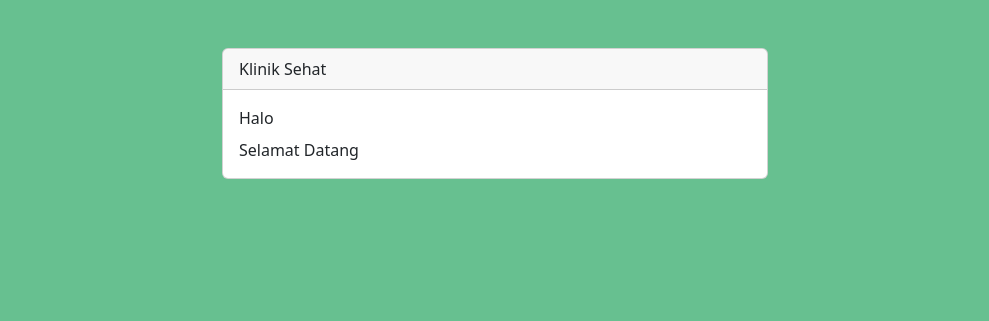
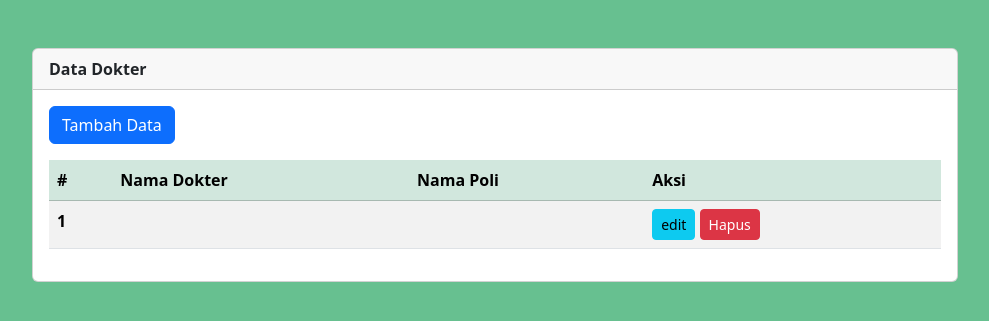
Before and after one commit to ihwanariga07/prakom2025, a PHP site: page /dokter/index.php in a window 1280 px wide. Shown: the part 66-387 px from the top of the page, without its empty margins (145-1134 px from the left). Run offline with PHP 8.4, Linux system fonts and the light colour scheme; tables that the repository leaves empty or names only in its code hold one stand-in row (values such as "Sample post"); data that the repository does not hold is empty.

Commit message:
membuat index dokter

```diff
--- /dev/null
+++ b/admin/dokter/index.php
@@ -0,0 +1,100 @@
+<!DOCTYPE html>
+<html lang="en">
+
+<head>
+    <meta charset="UTF-8">
+    <meta name="viewport" content="width=device-width, initial-scale=1.0">
+    <title>Klinik Sehat</title>
+    <link href="https://cdn.jsdelivr.net/npm/bootstrap@5.3.8/dist/css/bootstrap.min.css" rel="stylesheet"
+        integrity="sha384-sRIl4kxILFvY47J16cr9ZwB07vP4J8+LH7qKQnuqkuIAvNWLzeN8tE5YBujZqJLB" crossorigin="anonymous">
+</head>
+
+<body style="background-color: #67C090;">
+    <?php
+    include('../navbar.php');
+    ?>
+    <div class="container">
+        <!-- disini kontennya -->
+        <div class="row">
+            <div class="col-10 m-auto mt-5">
+                <div class="card">
+                    <div class="card-header">
+                        <b>Data Dokter</b>
+                    </div>
+                    <div class="card-body">
+                        <a href="form.php" class="btn btn-primary">Tambah Data</a>
+                        <table class="table mt-3 table-striped ">
+                            <thead>
+                                <tr class="table-success">
+                                    <th scope="col">#</th>
+                                    <th scope="col">Nama Dokter</th>
+                                    <th scope="col">Nama Poli</th>
+                                    <th scope="col">Aksi</th>
+                                </tr>
+                            </thead>
+                            <tbody>
+                                <?php
+                                #1. koneksi
+                                include('../koneksi.php');
+
+                                #2. menuliskan query
+                                $qry = "SELECT * FROM dokter INNER JOIN poli ON dokter.Poli_ID = poli.Poli_ID ORDER BY dokter.Dokter_ID ASC";
+
+                                #3. menjalankan query
+                                $result = mysqli_query($koneksi, $qry);
+
+                                #4. melakukan looping data Dokter
+                                $nomor = 1;
+                                foreach ($result as $row) {
+
+                                        ?>
+                                    <tr>
+                                        <th scope="row"><?= $nomor++ ?></th>
+                                        <td><?= $row['Nama_Dokter'] ?></td>
+                                        <td><?= $row['Nama_Poli'] ?></td>
+                                        <td>
+                                            <a href="edit.php?id=<?=$row['Dokter_ID'] ?>" class="btn btn-info btn-sm">edit</a>
+                                            <button type="button" class="btn btn-danger btn-sm" data-bs-toggle="modal"
+                                                data-bs-target="#exampleModal<?=$row['Dokter_ID'] ?>">
+                                                Hapus
+                                            </button>
+                                            <!-- Modal -->
+                                            <div class="modal fade" id="exampleModal<?=$row['Dokter_ID'] ?>" tabindex="-1"
+                                                aria-labelledby="exampleModalLabel" aria-hidden="true">
+                                                <div class="modal-dialog">
+                                                    <div class="modal-content">
+                                                        <div class="modal-header">
+                                                            <h1 class="modal-title fs-5" id="exampleModalLabel">Peringatan
+                                                            </h1>
+                                                            <button type="button" class="btn-close" data-bs-dismiss="modal"
+                                                                aria-label="Close"></button>
+                                                        </div>
+                                                        <div class="modal-body">
+                                                            Yakin data Dokter <b><?= $row['Nama_Dokter'] ?></b> ingin dihapus?
+                                                        </div>
+                                                        <div class="modal-footer">
+                                                            <button type="button" class="btn btn-secondary"
+                                                                data-bs-dismiss="modal">Batal</button>
+                                                            <a href="hapus.php?id=<?=$row['Dokter_ID'] ?>" class="btn btn-danger">Hapus</a>
+                                                        </div>
+                                                    </div>
+                                                </div>
+                                            </div>
+                                        </td>
+                                    </tr>
+                                    <?php
+                                }
+                                ?>
+                            </tbody>
+                        </table>
+                    </div>
+                </div>
+            </div>
+        </div>
+    </div>
+    <script src="https://cdn.jsdelivr.net/npm/bootstrap@5.3.8/dist/js/bootstrap.bundle.min.js"
+        integrity="sha384-FKyoEForCGlyvwx9Hj09JcYn3nv7wiPVlz7YYwJrWVcXK/BmnVDxM+D2scQbITxI"
+        crossorigin="anonymous"></script>
+</body>
+
+</html>
--- a/admin/navbar.php
+++ b/admin/navbar.php
@@ -32,7 +32,7 @@
             <ul class="dropdown-menu">
               <li><a class="dropdown-item" href="/prakom2025/admin/pasien/index.php">Data Pasien</a></li>
               <li><a class="dropdown-item" href="#">Data Berobat</a></li>
-              <li><a class="dropdown-item" href="#">Data Dokter</a></li>
+              <li><a class="dropdown-item" href="/prakom2025/admin/dokter/index.php">Data Dokter</a></li>
              <li><a class="dropdown-item" href="/prakom2025/admin/poli/index.php">Data Poli</a></li>
             </ul>
           </li>
```
